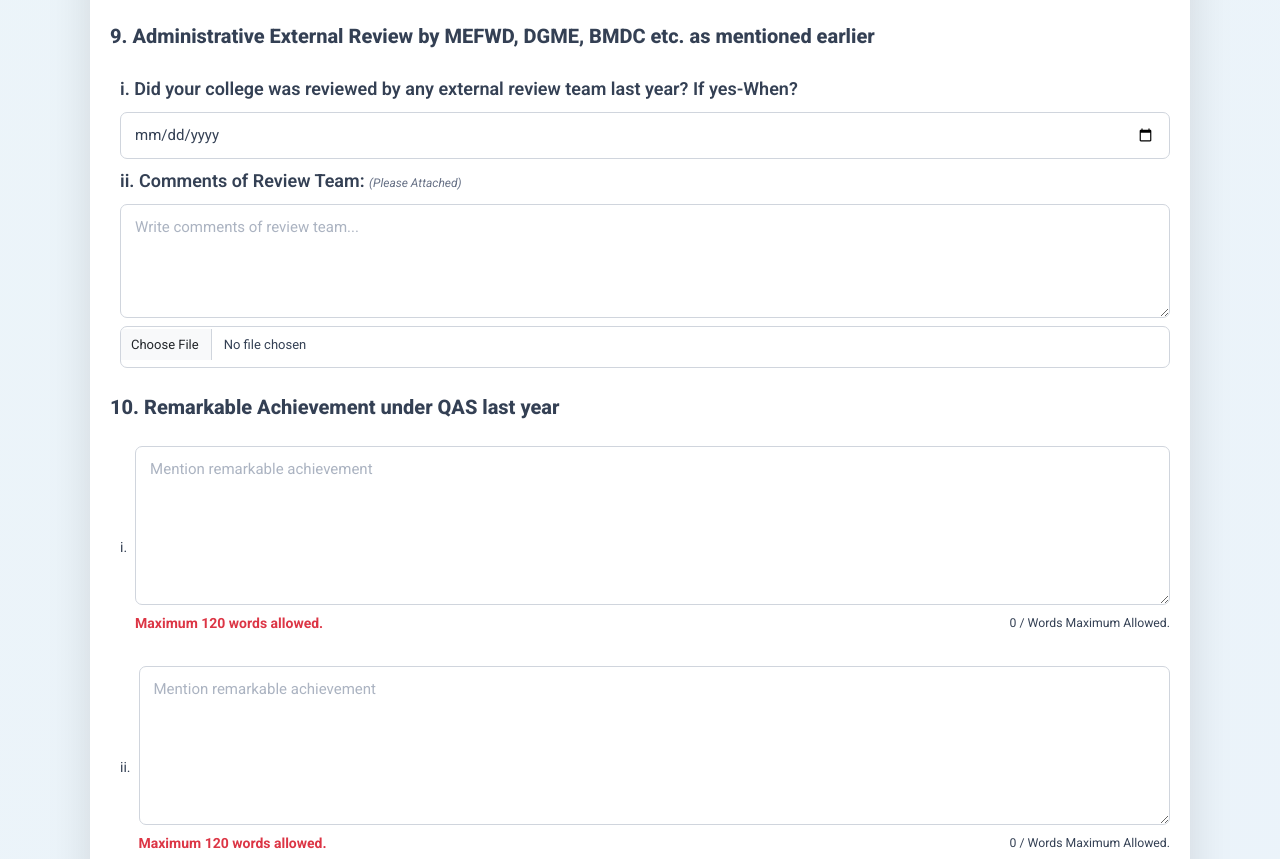
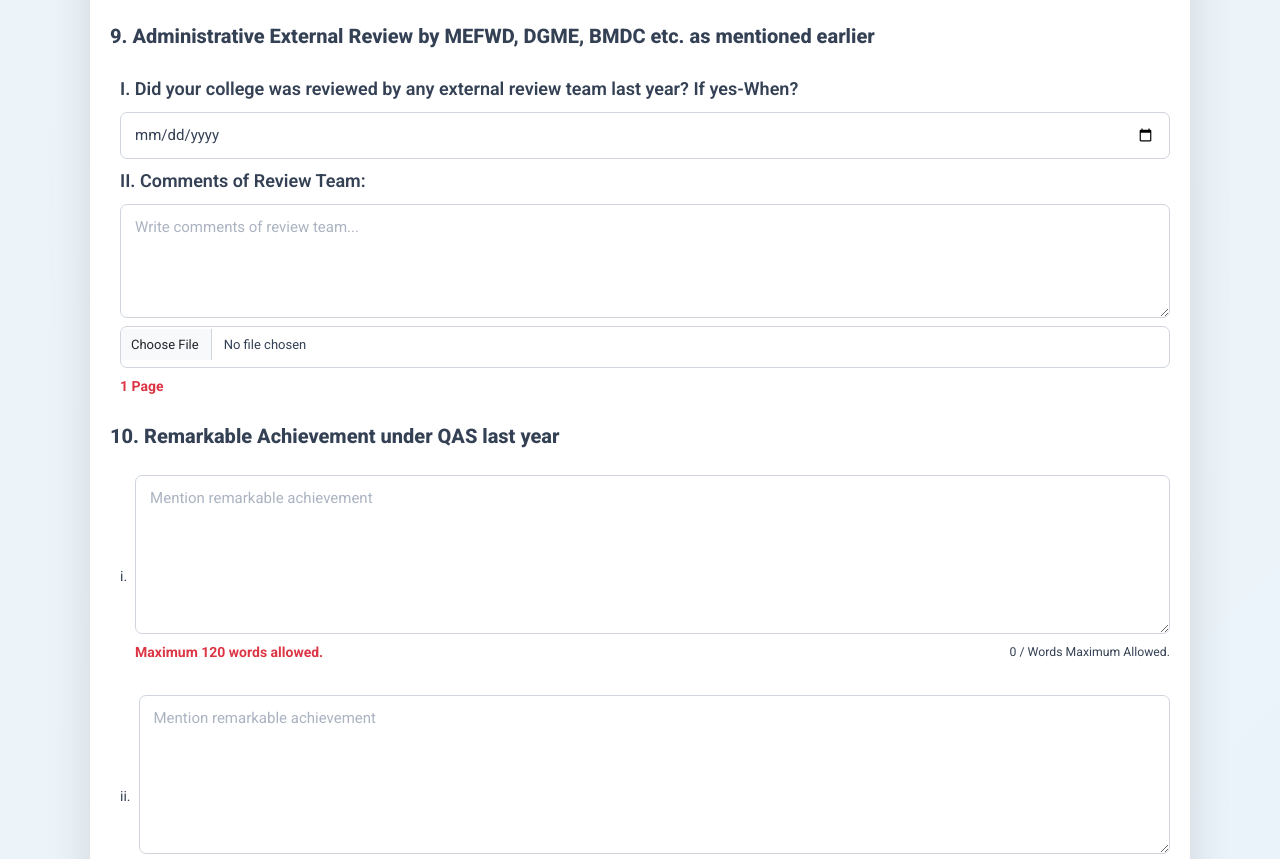
Before and after one commit to rbrazib77/nqaswho, a plain HTML site: page annaulreport.html in a window 1280 px wide. Shown: the part 6814-7673 px from the top of the page. Drawn offline with nearby package versions, Linux system fonts and the light colour scheme.

Commit message:
9  qusetion update

```diff
--- a/annaulreport.html
+++ b/annaulreport.html
@@ -2267,7 +2267,7 @@
                 class="nqas-annual-report-administrative-external-review-item mb-2"
               >
                 <label class="nqas-annual-report-label-input">
-                  i. Did your college was reviewed by any external review team
+                  I. Did your college was reviewed by any external review team
                   last year? If yes-When?
                 </label>
 
@@ -2282,10 +2282,7 @@
                 class="nqas-annual-report-administrative-external-review-item mt-2"
               >
                 <label class="nqas-annual-report-label-input">
-                  ii. Comments of Review Team:
-                  <span class="nqas-annual-report__hint">
-                    (Please Attached)
-                  </span>
+                  II. Comments of Review Team:
                 </label>
 
                 <textarea
@@ -2303,6 +2300,14 @@
                     accept=".pdf,.doc,.docx,.jpg,.jpeg,.png"
                   />
                 </div>
+                  <p
+                          class="mt-2 d-flex justify-content-between align-items-center"
+                        >
+                          <strong class="text-danger">
+                           1 Page
+                          </strong>
+
+                        </p>
               </div>
             </div>
             <!-- =======================10. Remarkable Achievement===================== -->
```
